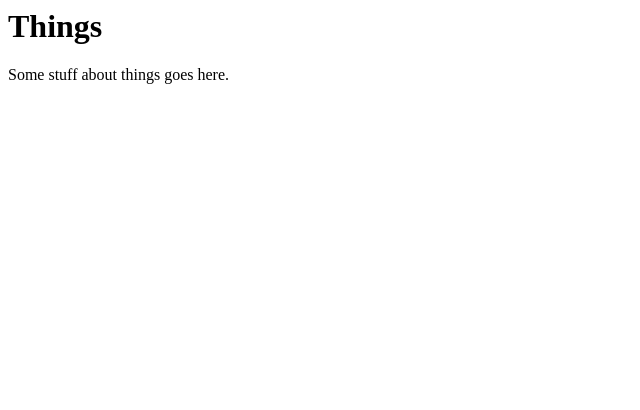
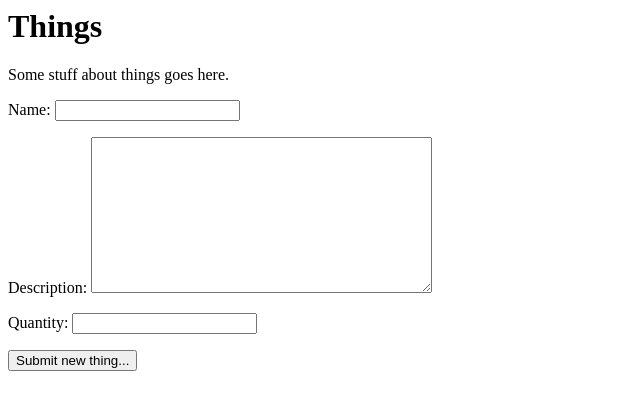
Before and after one commit to KCL-SEG/things-2-JSusak, a Django app: template things/templates/home.html in a window 1280 px wide. Shown: the top 410 px of the page, without its empty margins (0-640 px from the left). Run offline with Django 3.2, Linux system fonts and the light colour scheme; the template is opened without the code that fills it: values named after a table or form of the project are taken from there, others are empty.

Commit message:
Add initial solution

```diff
--- a/things/forms.py
+++ b/things/forms.py
@@ -1,3 +1,9 @@
 """Forms of the project."""
-
+from django import forms
+from .models import Thing
 # Create your forms here.
+class ThingForm(forms.ModelForm):
+    class Meta:
+        model = Thing
+        fields= ['name','description','quantity']
+        widgets = {'description': forms.Textarea(), 'quantity': forms.NumberInput()}
--- a/things/templates/home.html
+++ b/things/templates/home.html
@@ -7,5 +7,10 @@
     Things
   </h1>
   <p>Some stuff about things goes here.</p>
+  <form action = '{% url 'home' %}' method="post">
+    {% csrf_token %}
+    {{form.as_p }}
+    <input type="submit" value="Submit new thing..."/>
+  </form>
 </body>
 </html>
--- a/things/views.py
+++ b/things/views.py
@@ -1,4 +1,6 @@
 from django.shortcuts import render
+from .forms import ThingForm
 
 def home(request):
+    form = ThingForm()
     return render(request, 'home.html', {'form': form})
```
Also changed, not shown: 1 other file.
